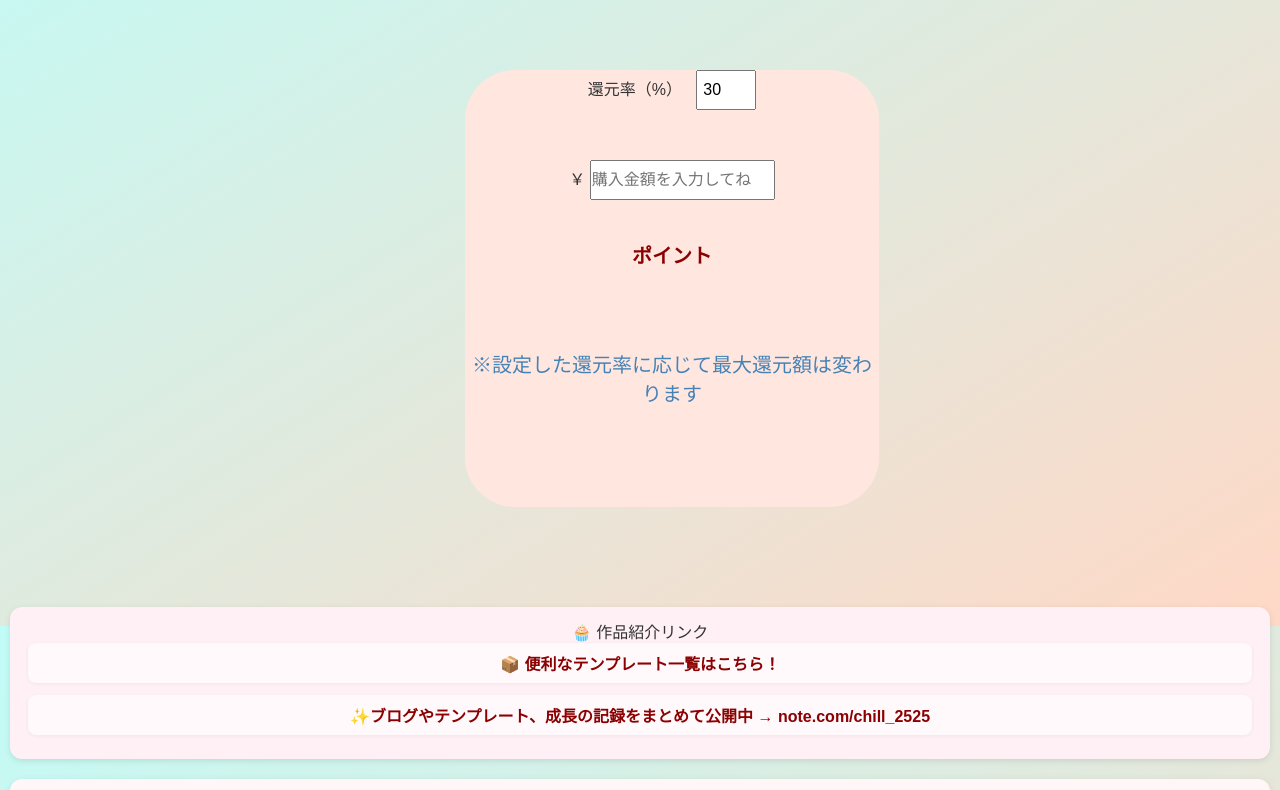
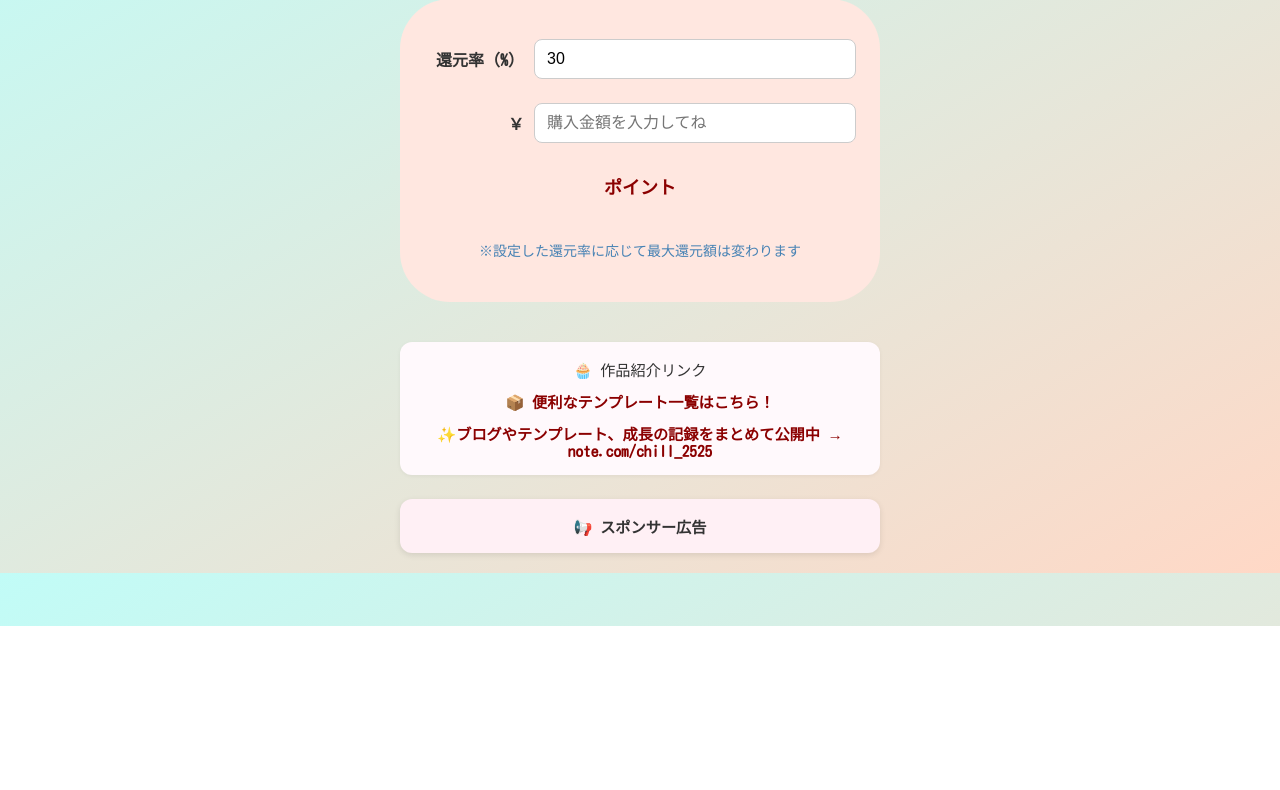
Before and after one commit to codeAchsh/HowMuchCalc-Ad-free, a plain HTML site: page index.html in a window 1280 px wide. Shown: the part 174-964 px from the top of the page. After the commit the page ends 800 px from the top, so only its background shows below. Drawn offline with Linux system fonts and the light colour scheme.

Commit message:
Update style.css

```diff
--- a/assets/css/style.css
+++ b/assets/css/style.css
@@ -1,329 +1,155 @@
 @import url('https://fonts.googleapis.com/css2?family=Kosugi+Maru&display=swap');
 
-*{
+* {
   box-sizing: border-box;
   margin: 0;
   padding: 0;
 }
+
 body {
-  margin: 0;
-  padding: 0;
-  font-family: 'M PLUS Rounded 1c', sans-serif;
+  font-family: 'Kosugi Maru', sans-serif;
   background: linear-gradient(to bottom right, #c1fcf7, #ffd8c6);
   color: #333;
   display: flex;
   flex-direction: column;
   align-items: center;
-  height: 100vh;
+  padding: 20px;
 }
 
 .container {
-  margin-top: 5vh;
-  margin-left: 5%;
+  width: 100%;
+  max-width: 480px;
+  text-align: center;
+  margin-top: 40px;
+}
+
+h1 {
+  font-size: 1.8rem;
+  color: rgb(41, 185, 204);
+  margin-bottom: 2rem;
+  line-height: 1.4;
+}
+
+.icon {
+  width: 30px;
+  height: auto;
+  vertical-align: middle;
+}
+
+.buy {
+  background-color: #ffe7e0;
+  border-radius: 50px;
+  padding: 40px 24px;
+  margin: 0 auto;
+  width: 100%;
+}
+
+.form-row {
+  display: flex;
+  align-items: center;
+  justify-content: space-between;
+  gap: 10px;
+  margin-bottom: 24px;
+}
+
+.form-row label {
+  font-weight: bold;
+  font-size: 16px;
+  white-space: nowrap;
+  width: 100px;
+  text-align: right;
+}
+
+.form-row input {
+  flex: 1;
+  height: 40px;
+  font-size: 16px;
+  padding: 8px 12px;
+  border-radius: 8px;
+  border: 1px solid #ccc;
+}
+
+#result {
+  margin-top: 30px;
+  font-size: 18px;
+  color: darkred;
+  font-weight: bold;
+  line-height: 1.6;
+}
+
+.hint {
+  margin-top: 40px;
+  font-size: 14px;
+  color: steelblue;
+  line-height: 1.5;
+}
+
+footer {
+  width: 100%;
+  max-width: 480px;
+  margin-top: 40px;
   text-align: center;
 }
-.rate {
-  margin-top: 50px;
-  font-size: 18px;
-  font-weight: 600;
-  color: #444;
-}
 
-#rateInput {
-  width: 60px;
-  height: 5vh;
-  padding: 5px;
-  font-size: 16px;
-  margin-left: 10px;
-}
-.container h1{
-  font-family: "Kosugi Maru", sans-serif;
-  font-weight: 600;
-  color: rgb(41, 185, 204);
-  margin-top: 2rem;
-}
-.container .buy{
-  width: 90%;
-  height: auto;
-  background-color: #ffe7e0;
-  border-radius: 50px;
-  display: flex;
-  flex-direction: column;
-  align-items: center;
-  text-align: center;
-  margin-top: 80px;
-  margin-left: 5%;
-}
-.container .buy span{
-  font-size: 20px;
-  font-weight: 600;
-}
-.container .buy #result{
-  width: 100%;
-  margin-top: 40px;
-  color: darkred;
-}
-#amountInput{
-  width: 80%;
-  height: 5vh;
-  margin-top: 50px;
-  font-size: 16px;
-}
-.container .buy .hint{
-  margin-top: 80px;
-  font-size: 20px;
-  color: steelblue;
-  margin-bottom: 100px;
-}
-footer{
-  width: 100%;
-  height: 200px;
-  margin-top: 50px;
-  text-align: center;
-}
-.ad-area {
-  background-color: #fff0f5;
-  padding: 15px;
+.ad-template-link {
+  background-color: #fff9fc;
+  padding: 16px;
   border-radius: 12px;
-  text-align: center;
-  margin-top: 30px;
-  box-shadow: 0 2px 8px rgba(0,0,0,0.1);
-}
-.ad-template-link {
-  width: 100%;
-  height: auto;
-  margin-top: 30px;
-  background-color: #fff0f5;
-  padding: 12px 18px;
-  border-radius: 12px;
-  text-align: center;
-  font-size: 1rem;
-  box-shadow: 0 2px 6px rgba(0,0,0,0.1);
+  box-shadow: 0 1px 4px rgba(0,0,0,0.05);
+  margin-bottom: 24px;
+  font-size: 0.95rem;
 }
 
 .ad-template-link a {
-  width: 100%;
-  height: auto;
   color: darkred;
+  font-weight: bold;
   text-decoration: none;
-  font-weight: bold;
+  display: block;
   margin-top: 10px;
-  gap: 2rem;
-}
-.ad-template-link a:hover{
-  color: darkblue;
-  cursor: pointer;
-}
-.ad-template-link a:hover {
-  text-decoration: underline;
-}
-.note-link {
-  font-size: 1rem;
-  color: #ff6f91;
-  text-decoration: none;
-  font-weight: bold;
 }
 
-.note-link:hover {
+.ad-template-link a:hover {
+  color: darkblue;
   text-decoration: underline;
 }
 
-@import url('https://fonts.googleapis.com/css2?family=Kosugi+Maru&display=swap');
-
-*{
-  box-sizing: border-box;
-  margin: 0;
-  padding: 0;
-}
-body {
-  margin: 0;
-  padding: 0;
-  font-family: 'M PLUS Rounded 1c', sans-serif;
-  background: linear-gradient(to bottom right, #c1fcf7, #ffd8c6);
-  color: #333;
-  display: flex;
-  flex-direction: column;
-  align-items: center;
-  height: 100vh;
-}
-
-.container {
-  margin-top: 5vh;
-  margin-left: 5%;
-  text-align: center;
-}
-.rate {
-  margin-top: 50px;
-  font-size: 18px;
-  font-weight: 600;
-  color: #444;
-}
-
-#rateInput {
-  width: 60px;
-  height: 5vh;
-  padding: 5px;
-  font-size: 16px;
-  margin-left: 10px;
-}
-.container h1{
-  font-family: "Kosugi Maru", sans-serif;
-  font-weight: 600;
-  color: rgb(41, 185, 204);
-  margin-top: 2rem;
-}
-.container .buy{
-  width: 90%;
-  height: auto;
-  background-color: #ffe7e0;
-  border-radius: 50px;
-  display: flex;
-  flex-direction: column;
-  align-items: center;
-  text-align: center;
-  margin-top: 80px;
-  margin-left: 5%;
-}
-.container .buy span{
-  font-size: 20px;
-  font-weight: 600;
-}
-.container .buy #result{
-  width: 100%;
-  margin-top: 40px;
-  color: darkred;
-}
-#amountInput{
-  width: 80%;
-  height: 5vh;
-  margin-top: 50px;
-  font-size: 16px;
-}
-.container .buy .hint{
-  margin-top: 80px;
-  font-size: 20px;
-  color: steelblue;
-  margin-bottom: 100px;
-}
-/* footer{
-  width: 100%;
-  height: 100px;
-  margin-top: 50px;
-  text-align: center;
-}
-.ad-area {
-  background-color: #fff0f5;
-  padding: 15px;
-  border-radius: 12px;
-  text-align: center;
-  margin-top: 30px;
-  box-shadow: 0 2px 8px rgba(0,0,0,0.1);
-}
-.ad-template-link {
-  width: 100%;
-  height: auto;
-  margin-top: 30px;
-  background-color: #fff0f5;
-  padding: 12px 18px;
-  border-radius: 12px;
-  text-align: center;
-  font-size: 1rem;
-  box-shadow: 0 2px 6px rgba(0,0,0,0.1);
-} */
-  footer {
-  min-height: 200px;
-  padding: 20px 10px;
-  text-align: center;
-}
-.ad-template-link div {
-  padding: 8px;
-  background-color: #fff9fc;
-  border-radius: 8px;
-  box-shadow: 0 1px 4px rgba(0,0,0,0.05);
-  margin-bottom: 12px;
+.note-link {
+  color: #ff6f91;
 }
 
 .ad-area {
-  margin-top: 20px;
-  padding: 14px 16px;
-  background-color: #fff6f8;
+  background-color: #fff0f5;
+  padding: 16px;
   border-radius: 12px;
-  box-shadow: 0 2px 8px rgba(0,0,0,0.08);
+  box-shadow: 0 2px 6px rgba(0,0,0,0.1);
+  font-size: 0.95rem;
 }
 
-.ad-template-link a {
-  width: 100%;
-  height: auto;
-  color: darkred;
-  text-decoration: none;
-  font-weight: bold;
-  margin-top: 10px;
-  gap: 2rem;
-}
-.ad-template-link a:hover{
-  color: darkblue;
-  cursor: pointer;
-}
-.ad-template-link a:hover {
-  text-decoration: underline;
-}
-.note-link {
-  font-size: 1rem;
-  color: #ff6f91;
-  text-decoration: none;
-  font-weight: bold;
-}
-
-.note-link:hover {
-  text-decoration: underline;
-}
-
-@media (max-width: 767px) {
-  body {
-    font-size: 15px;
-    padding: 0 10px;
+@media (max-width: 480px) {
+  .form-row {
+    flex-direction: column;
+    align-items: flex-start;
   }
 
-  .container h1 {
-    font-size: 1.5rem;
-    line-height: 1.3;
+  .form-row label {
+    width: auto;
+    text-align: left;
+    margin-bottom: 6px;
   }
 
-  .container .buy {
+  .form-row input {
     width: 100%;
-    padding: 20px;
-    border-radius: 30px;
-    margin-left: 0;
   }
 
-  #rateInput,
-  #amountInput {
-    width: 100%;
+  h1 {
+    font-size: 1.5rem;
+  }
+
+  #result {
     font-size: 16px;
   }
 
-  .container .buy span {
-    font-size: 18px;
-  }
-
   .hint {
-    font-size: 16px;
-    margin-top: 40px;
-    margin-bottom: 60px;
-  }
-
-  .ad-template-link,
-  .ad-area {
-    font-size: 0.9rem;
-    padding: 10px 14px;
-  }
-
-
-  .note-link {
-    font-size: 0.9rem;
-  }
-
-  footer {
-    min-height: 2200px;
+    font-size: 13px;
   }
 }
```
